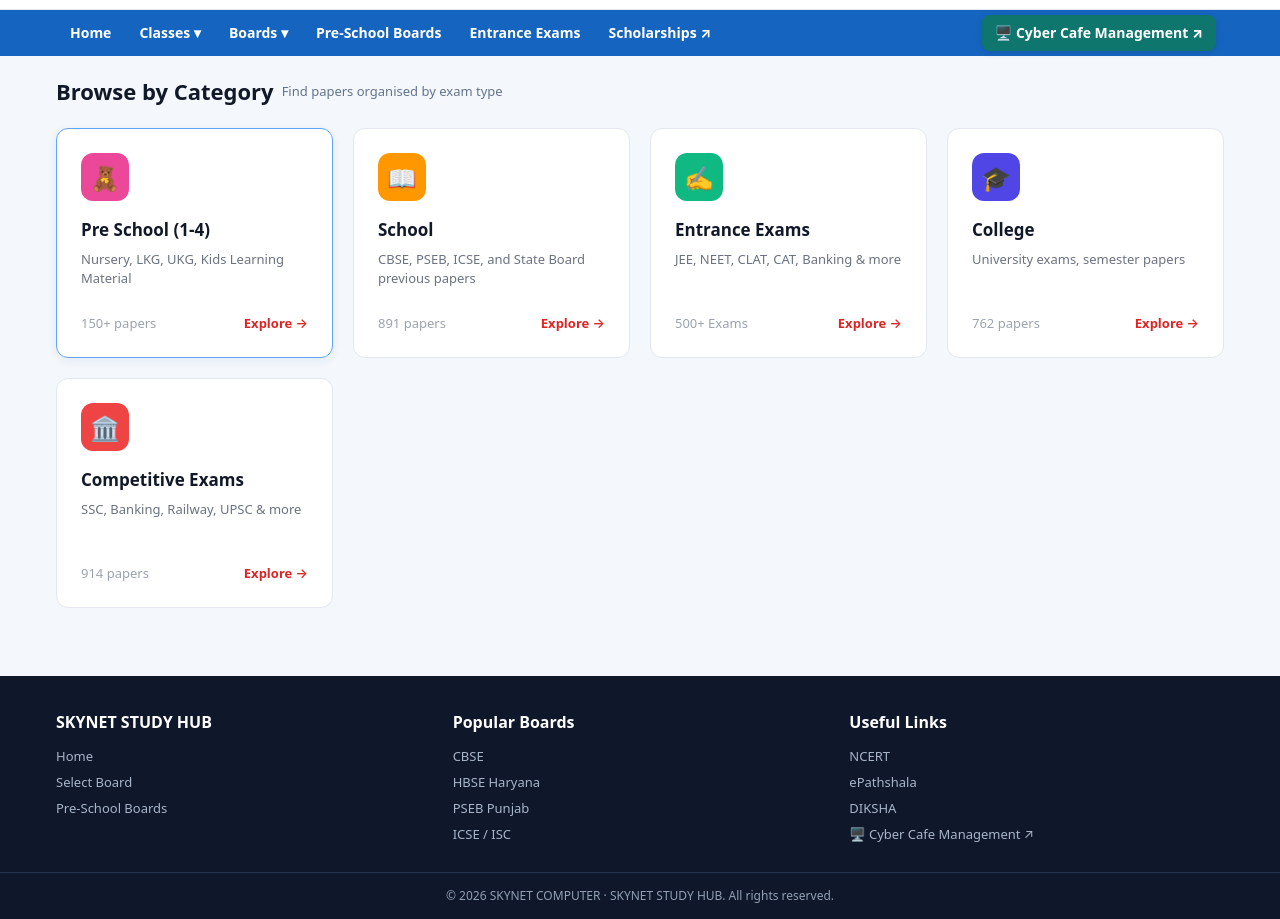
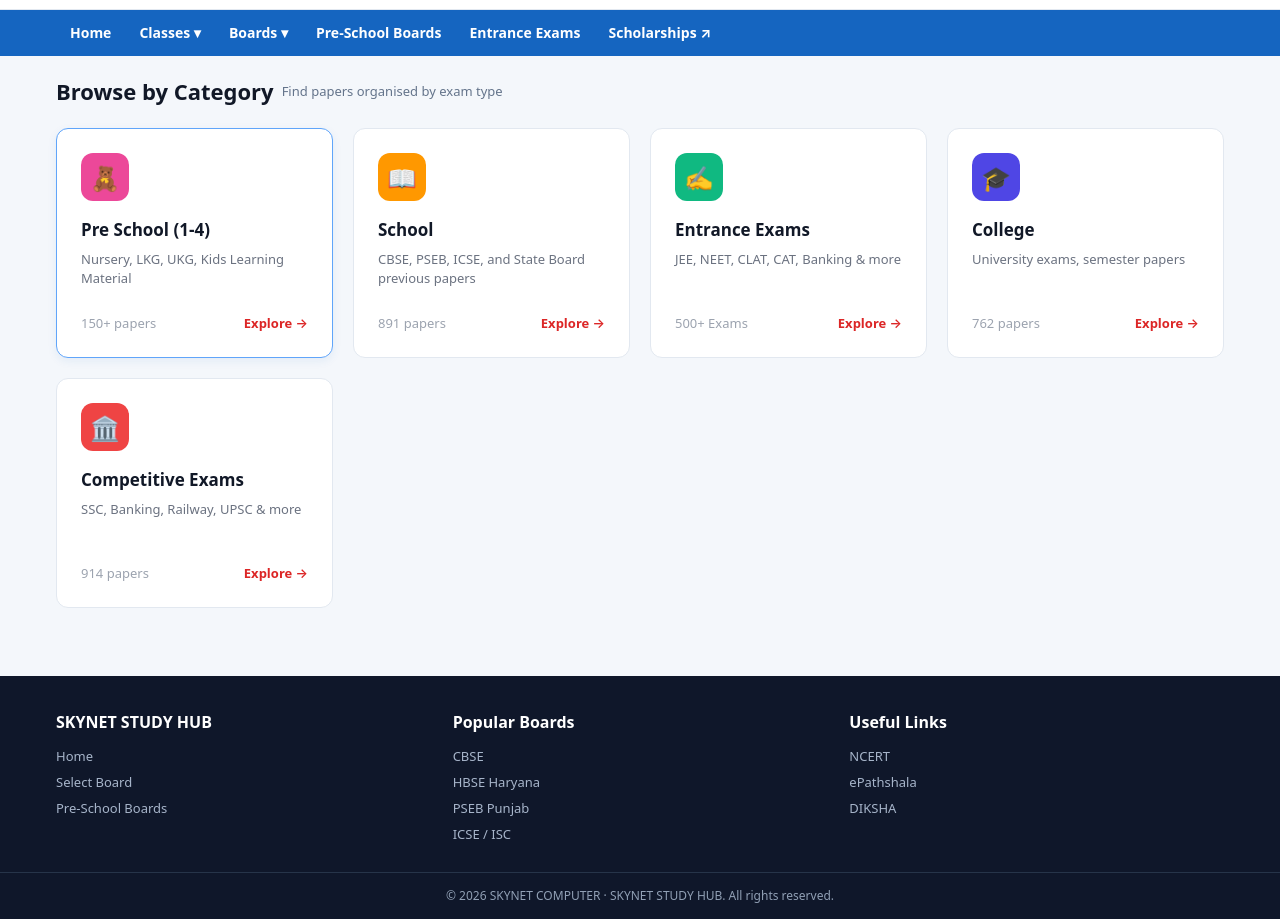
Before and after one commit to skynetcsc/my-store, a plain HTML site: page study.html in a window 1280 px wide. Shown: the part 96-1015 px from the top of the page. Drawn offline with Linux system fonts and the light colour scheme.

Commit message:
Update navigation and footer links in study.html

```diff
--- a/study.html
+++ b/study.html
@@ -11,7 +11,7 @@
 *{box-sizing:border-box;margin:0;padding:0}body{font-family:system-ui,-apple-system,"Segoe UI",Roboto,sans-serif;background:var(--bg);color:var(--text);line-height:1.55}a{color:inherit;text-decoration:none}button,input,select{font:inherit}.container{max-width:1200px;margin:auto;padding:0 16px}
 .topbar{background:var(--dark);color:#dbeafe;font-size:12px}.topbar .container{display:flex;justify-content:space-between;gap:8px;flex-wrap:wrap;padding:7px 16px}
 header{background:#fff;border-bottom:1px solid var(--border)}.header-inner{max-width:1200px;margin:auto;padding:12px 16px;display:flex;align-items:center;gap:18px;flex-wrap:wrap}.logo{display:flex;align-items:center;gap:9px;min-width:225px}.logo-mark{width:44px;height:44px;border-radius:12px;background:linear-gradient(135deg,#1976d2,#0d47a1);display:grid;place-items:center;color:#fff;font-size:25px}.logo strong{display:block;color:var(--blue);font-size:18px;letter-spacing:.5px;line-height:1.1}.logo small{display:block;color:var(--accent);font-weight:800;letter-spacing:1.7px;font-size:12px}.search{display:flex;flex:1;min-width:220px;border:1px solid var(--border);border-radius:10px;overflow:hidden;background:#fff}.search input{width:100%;min-width:0;padding:11px 13px;border:0;outline:none}.search button{border:0;background:var(--blue);color:#fff;font-weight:700;padding:0 20px;cursor:pointer}.search button:hover,.btn:hover{background:var(--dark)}
-nav{background:var(--blue)}.nav-inner{max-width:1200px;margin:auto;padding:0 16px;display:flex;align-items:stretch;flex-wrap:wrap}.nav-inner>a,.dropdown>a{display:block;padding:12px 14px;color:#fff;font-size:14px;font-weight:650}.nav-inner>a:hover,.dropdown>a:hover{background:var(--dark)}.nav-inner>a.cafe-nav-link{margin:5px 8px 5px auto;padding:7px 13px;display:flex;align-items:center;border-radius:8px;background:#0f766e;color:#fff;font-weight:800;box-shadow:0 2px 7px #0f172a22}.nav-inner>a.cafe-nav-link:hover{background:#115e59}@media(max-width:720px){.nav-inner>a.cafe-nav-link{margin:6px 14px 10px;width:max-content;max-width:calc(100% - 28px)}}.dropdown{position:relative}.dropdown>a:after{content:" ▾"}.dropdown-menu{display:none;position:absolute;z-index:40;top:100%;left:0;min-width:230px;max-height:420px;overflow:auto;background:#fff;box-shadow:0 10px 25px #0f172a24;border-radius:0 0 10px 10px}.dropdown:hover .dropdown-menu,.dropdown:focus-within .dropdown-menu{display:block}.dropdown-menu a{display:block;padding:10px 14px;color:var(--text);font-size:14px}.dropdown-menu a:hover{background:#eff6ff;color:var(--blue)}.menu-toggle{display:none;border:0;background:var(--dark);color:white;padding:10px 14px;font-weight:700}
+nav{background:var(--blue)}.nav-inner{max-width:1200px;margin:auto;padding:0 16px;display:flex;align-items:stretch;flex-wrap:wrap}.nav-inner>a,.dropdown>a{display:block;padding:12px 14px;color:#fff;font-size:14px;font-weight:650}.nav-inner>a:hover,.dropdown>a:hover{background:var(--dark)}.dropdown{position:relative}.dropdown>a:after{content:" ▾"}.dropdown-menu{display:none;position:absolute;z-index:40;top:100%;left:0;min-width:230px;max-height:420px;overflow:auto;background:#fff;box-shadow:0 10px 25px #0f172a24;border-radius:0 0 10px 10px}.dropdown:hover .dropdown-menu,.dropdown:focus-within .dropdown-menu{display:block}.dropdown-menu a{display:block;padding:10px 14px;color:var(--text);font-size:14px}.dropdown-menu a:hover{background:#eff6ff;color:var(--blue)}.menu-toggle{display:none;border:0;background:var(--dark);color:white;padding:10px 14px;font-weight:700}
 .hero{background:linear-gradient(120deg,#0d47a1ee,#1565c0e8),url('https://images.unsplash.com/photo-1503676260728-1c00da094a0b?w=1600&q=75') center/cover;color:#fff;padding:52px 16px;text-align:center}.hero h1{font-size:clamp(26px,4vw,38px);margin-bottom:8px}.hero p{max-width:760px;margin:0 auto 20px;color:#eaf2ff}.hero-actions{display:flex;justify-content:center;gap:10px;flex-wrap:wrap}.hero .btn{background:#ff9800;color:#172033}.hero .btn.secondary{background:#fff;color:var(--dark)}
 section{padding:32px 0}.section-title{font-size:22px;font-weight:800;margin-bottom:18px;color:#111827}.section-title small{display:block;color:var(--muted);font-size:13px;font-weight:450;margin-top:3px}.grid{display:grid;gap:16px}
 /* Home category cards: kept close to the supplied SKYNET screenshot */
@@ -48,13 +48,12 @@ footer{margin-top:32px;background:#0f172a;color:#cbd5e1;padding:34px 0 0}.foot-g
   <div class="dropdown"><a href="#/school">Boards</a><div class="dropdown-menu" id="boardMenu"></div></div>
   <a href="#/preschool">Pre-School Boards</a><a href="#/entrance">Entrance Exams</a>
   <a href="https://scholarships.gov.in/" target="_blank" rel="noopener">Scholarships ↗</a>
-  <a class="cafe-nav-link" href="https://script.google.com/macros/s/AKfycbyXeTanQhNUnYcdvGRmdi4z7o1AM6JlGJc1tqQv2Rt6deBEK_5D3irRGCKBDTsSJ5r6/exec" target="_blank" rel="noopener noreferrer" aria-label="Open SKYNET Cyber Cafe Management">🖥️ Cyber Cafe Management ↗</a>
 </div></nav>
 <main id="app" aria-live="polite"></main>
 <footer><div class="container"><div class="foot-grid">
   <div><h4>SKYNET STUDY HUB</h4><a href="#/">Home</a><a href="#/school">Select Board</a><a href="#/preschool">Pre-School Boards</a></div>
   <div><h4>Popular Boards</h4><a href="#/school/cbse">CBSE</a><a href="#/school/hbse">HBSE Haryana</a><a href="#/school/pseb">PSEB Punjab</a><a href="#/school/cisce">ICSE / ISC</a></div>
-  <div><h4>Useful Links</h4><a href="https://ncert.nic.in/" target="_blank" rel="noopener">NCERT</a><a href="https://epathshala.nic.in/" target="_blank" rel="noopener">ePathshala</a><a href="https://diksha.gov.in/" target="_blank" rel="noopener">DIKSHA</a><a href="https://script.google.com/macros/s/AKfycbyXeTanQhNUnYcdvGRmdi4z7o1AM6JlGJc1tqQv2Rt6deBEK_5D3irRGCKBDTsSJ5r6/exec" target="_blank" rel="noopener noreferrer">🖥️ Cyber Cafe Management ↗</a></div>
+  <div><h4>Useful Links</h4><a href="https://ncert.nic.in/" target="_blank" rel="noopener">NCERT</a><a href="https://epathshala.nic.in/" target="_blank" rel="noopener">ePathshala</a><a href="https://diksha.gov.in/" target="_blank" rel="noopener">DIKSHA</a></div>
 </div></div><div class="copyright">© 2026 SKYNET COMPUTER · SKYNET STUDY HUB. All rights reserved.</div></footer>
 <script>
 'use strict';
```
